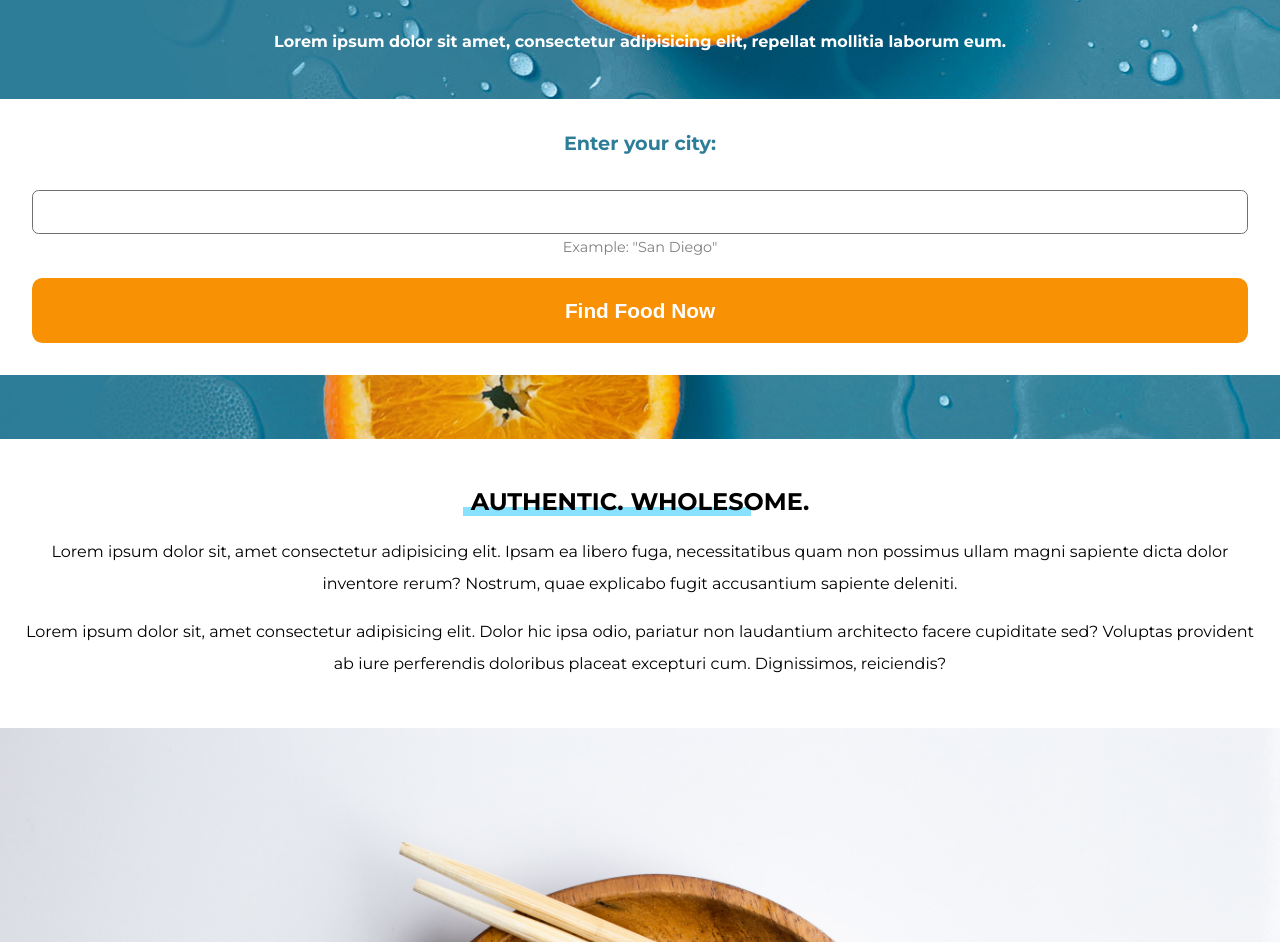
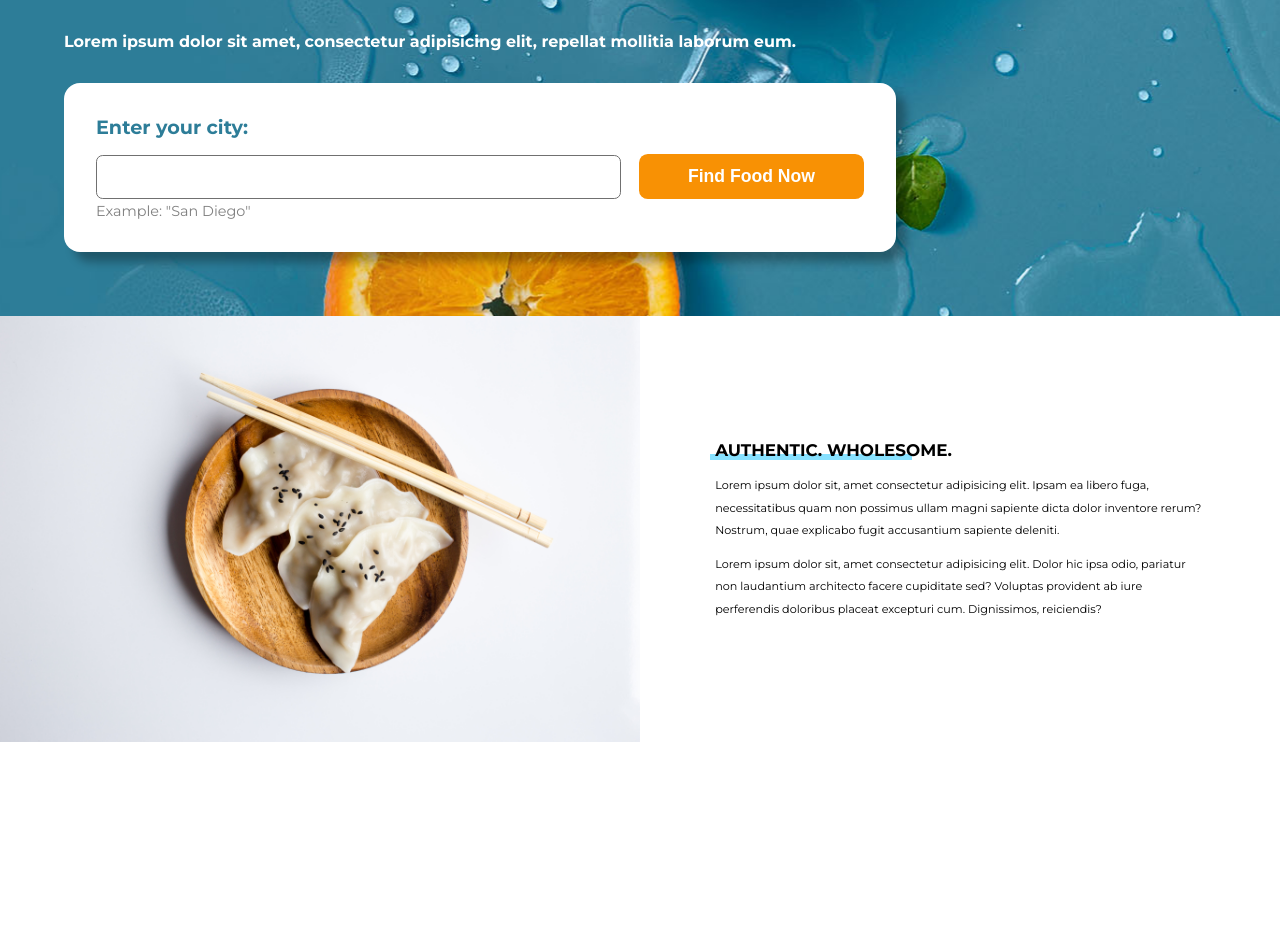
Before and after one commit to ammarshah/food, a plain HTML site: page index.html in a window 1280 px wide. Shown: the part 230-1172 px from the top of the page. After the commit the page ends 972 px from the top, so only its background shows below. Drawn offline with Linux system fonts and the light colour scheme.

Commit message:
Responsive CSS for tablet and desktop version - DONE

```diff
--- a/css/main.css
+++ b/css/main.css
@@ -59,7 +59,7 @@ h1 span::before {
 
 .hero-bg p {
     font-weight: bold;
-    margin: 0 1.5em 3em; /* 0 on the top, 1em on left and right and 3em on the bottom */
+    margin: 0 1em 3em; /* 0 on the top, 1em on left and right and 3em on the bottom */
 }
 
 .form-container {
@@ -140,3 +140,95 @@ img {
 .right-col p {
     line-height: var(--leading); /* Using a custom property that is declared at the top */
 }
+
+@media (min-width: 730px) {
+
+    section {
+        margin: 0 4em;
+    }
+
+    .form-container {
+        margin: 2em -4em 0; /* -4em on left and right is to push the form div to the edges of the screen like we have in the prototype because we added "margin" on the section element */
+    }
+
+}
+
+@media (min-width: 930px) {
+
+    .hero-bg {
+        text-align: left;
+    }
+
+    .hero-bg p {
+        margin: 0 0em 3em;
+    }
+
+    .hero-bg section {
+        width: 65%;
+    }
+
+    .form-container {
+        margin: 2em 0 0;
+        border-radius: 1em;
+        box-shadow: 10px 10px 10px rgba(0,0,0,.3); /* X,Y,Blur Amount, Shadow Color (a in rgba is for opacity) */
+    }
+
+    form {
+        display: flex;
+    }
+
+    .form-left {
+        width: 70%;
+    }
+
+    input[type="button"] {
+        width: 30%;
+        height: fit-content;
+        margin-left: 1em;
+        margin-top: 2.2em;
+        font-size: 1.1rem;
+        padding: .7em 0;
+    }
+
+    label {
+        margin: 0;
+    }
+
+    .hero-bg p {
+        margin: .2em 0 0;
+    }
+
+    .authentic {
+        display: grid;
+        grid-template-columns: repeat(2, 50%);
+        grid-template-areas: "bowl content"; /* We named 2 areas of the grid. First should be "bowl" and then "content" */
+    }
+
+    .right-col {
+        grid-area: content; /* Giving the area name "content" to the .right-col */
+        padding: 0 10%;
+        font-size: .7rem;
+        text-align: left;
+        align-self: center; /* To keep the content vertically aligned, no matter how high the content gets */
+    }
+
+    .authentic img {
+        grid-area: bowl; /* Giving the area name "bowl" to the image */
+    }
+
+}
+
+.top {
+    animation: fadeIn 2s forwards; /* fadeIn is the name of the animation, it could be any name. It will run for 2 seconds and then it will stop. Forwards is used to stop the animation after one time and not go in a loop */
+}
+
+@keyframes fadeIn {
+    from {
+        opacity: 0;
+        transform: translateY(-2em);
+    }
+    to {
+        opacity: 1;
+        transform: translateY(0);
+    }
+}
```
